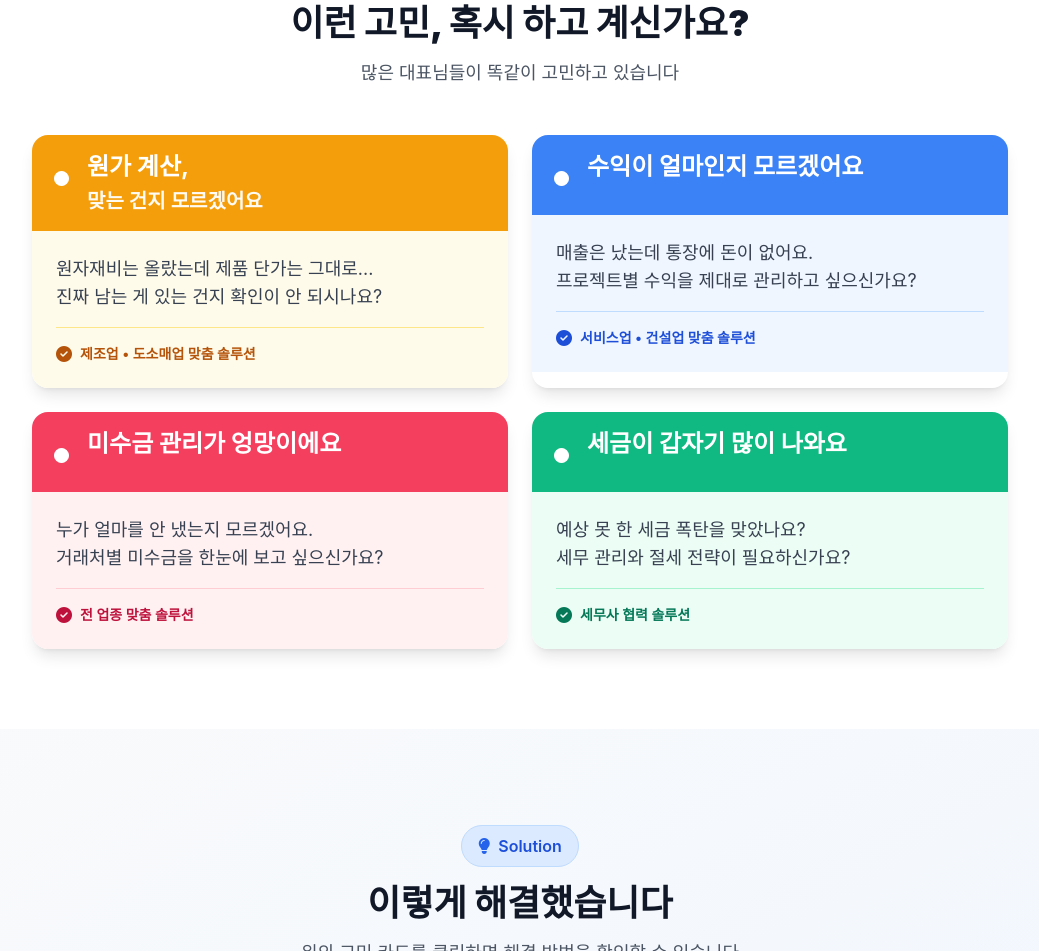
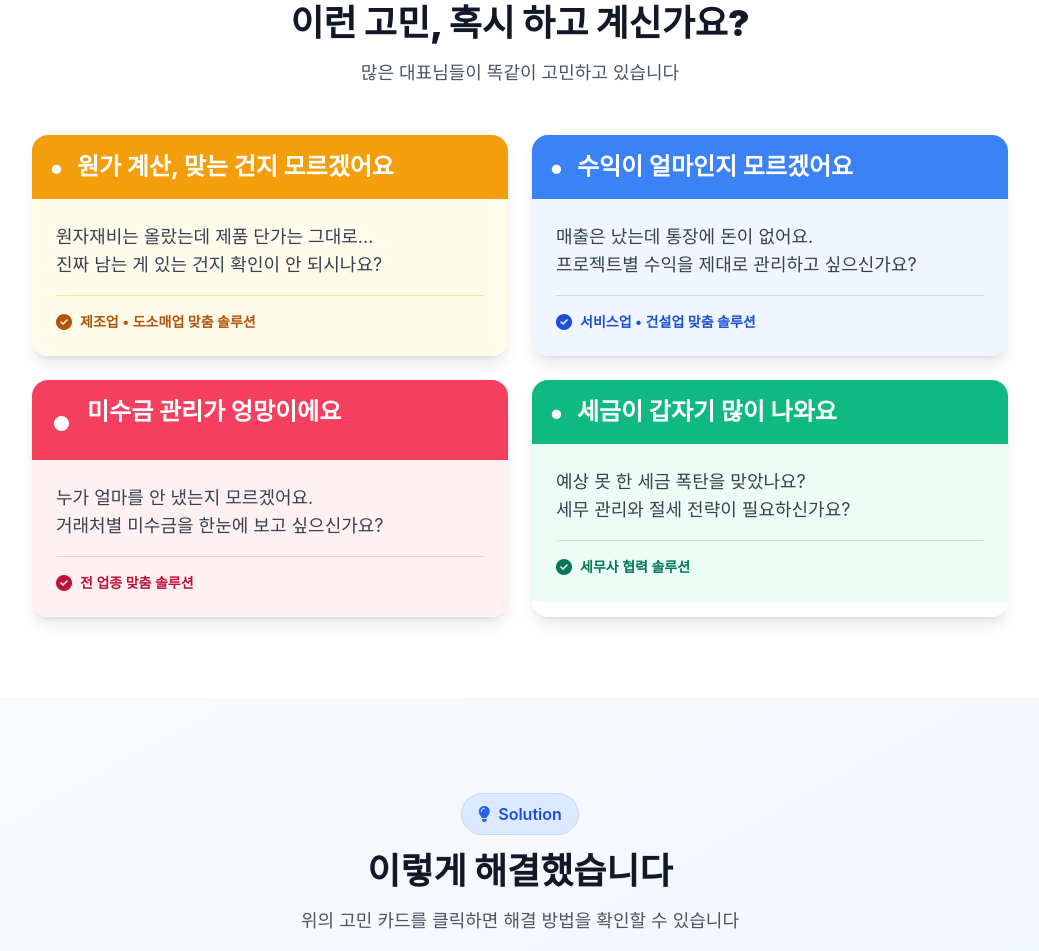
Before and after one commit to handminjun504/wapeople123, a website: page index.html in a window 1280 px wide. Shown: the part 1007-1958 px from the top of the page, without its empty margins (120-1159 px from the left). Drawn offline with nearby package versions, Linux system fonts and the light colour scheme; a web font is replaced by a local one.

Commit message:
Fix problem card alignment and remove line break from first card title

```diff
--- a/index.html
+++ b/index.html
@@ -270,11 +270,10 @@
                 <div data-aos="fade-up" data-aos-duration="500" data-aos-delay="100" class="rounded-2xl overflow-hidden shadow-lg hover:shadow-2xl transition-all cursor-pointer" onclick="showSolution(1)">
                     <!-- 제목 영역 (어두운 배경) -->
                     <div class="bg-amber-500 p-3 md:p-4">
-                        <div class="flex items-start gap-3">
-                            <span class="text-5xl text-white leading-none">•</span>
+                        <div class="flex items-center gap-3">
+                            <span class="text-3xl text-white leading-none">•</span>
                             <div>
-                                <h3 class="text-xl md:text-2xl font-bold text-white leading-tight">원가 계산,</h3>
-                                <p class="text-lg md:text-xl font-semibold text-white/95 mt-1">맞는 건지 모르겠어요</p>
+                                <h3 class="text-xl md:text-2xl font-bold text-white leading-tight">원가 계산, 맞는 건지 모르겠어요</h3>
                             </div>
                         </div>
                     </div>
@@ -298,8 +297,8 @@
                 <div data-aos="fade-up" data-aos-duration="500" data-aos-delay="200" class="rounded-2xl overflow-hidden shadow-lg hover:shadow-2xl transition-all cursor-pointer" onclick="showSolution(2)">
                     <!-- 제목 영역 -->
                     <div class="bg-blue-500 p-3 md:p-4">
-                        <div class="flex items-start gap-3">
-                            <span class="text-5xl text-white leading-none">•</span>
+                        <div class="flex items-center gap-3">
+                            <span class="text-3xl text-white leading-none">•</span>
                             <div>
                                 <h3 class="text-xl md:text-2xl font-bold text-white leading-tight">수익이 얼마인지 모르겠어요</h3>
                             </div>
@@ -352,8 +351,8 @@
                 <div data-aos="fade-up" data-aos-duration="500" data-aos-delay="400" class="rounded-2xl overflow-hidden shadow-lg hover:shadow-2xl transition-all cursor-pointer" onclick="showSolution(4)">
                     <!-- 제목 영역 -->
                     <div class="bg-emerald-500 p-3 md:p-4">
-                        <div class="flex items-start gap-3">
-                            <span class="text-5xl text-white leading-none">•</span>
+                        <div class="flex items-center gap-3">
+                            <span class="text-3xl text-white leading-none">•</span>
                             <div>
                                 <h3 class="text-xl md:text-2xl font-bold text-white leading-tight">세금이 갑자기 많이 나와요</h3>
                             </div>
```
